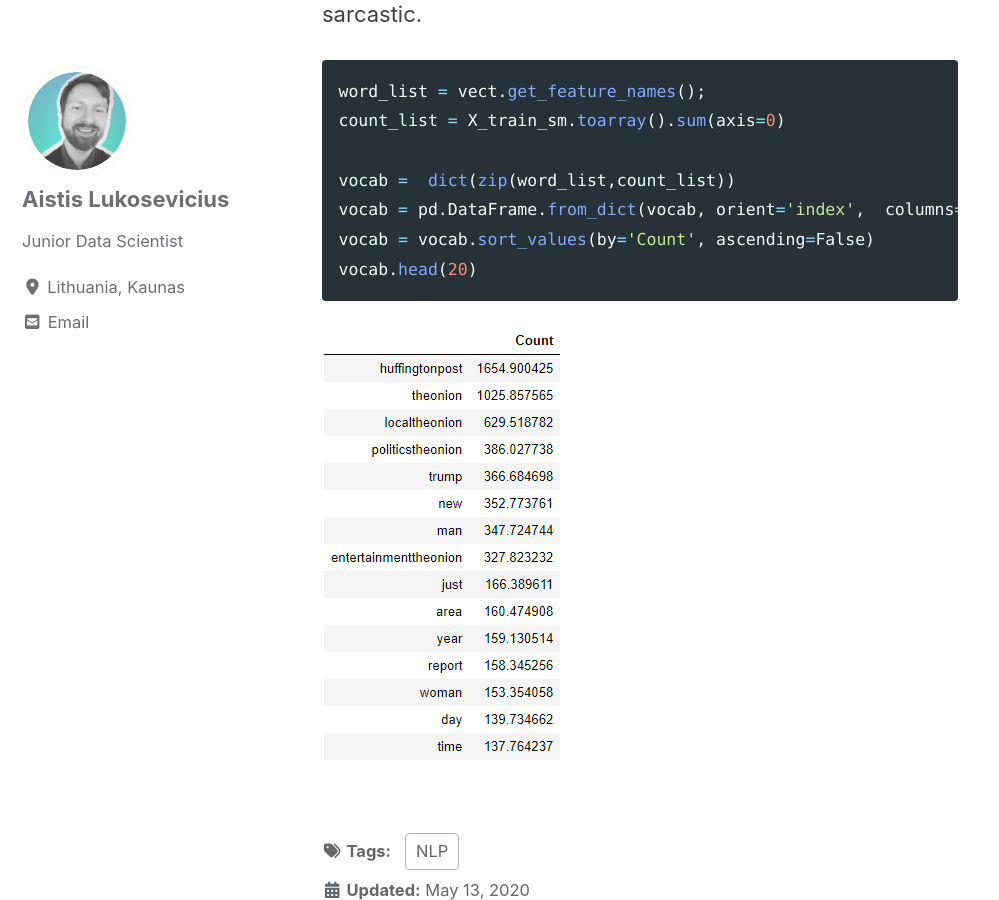
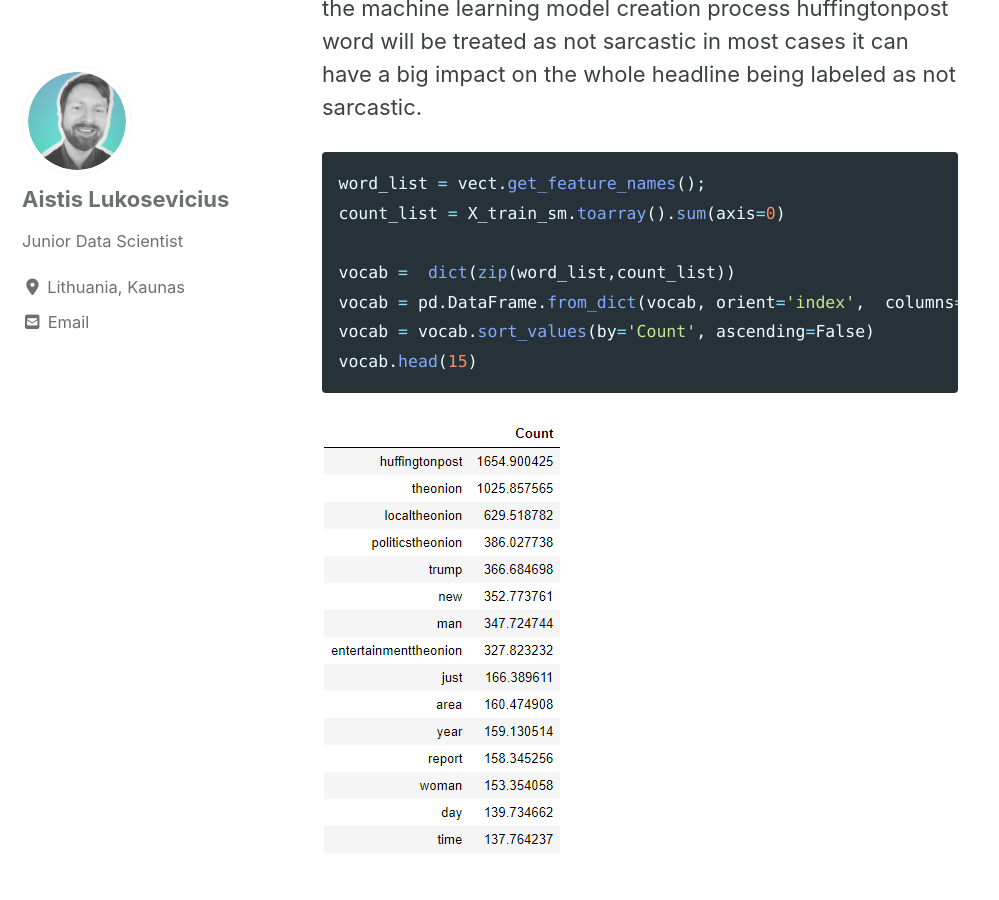
Before and after one commit to Aistisl/Aistisl.github.io, a Jekyll site: the page built from _posts/2020-05-13-Sarcasm.md, in a window 1280 px wide and 900 px high, scrolled down 6867 px. Shown: the whole window, without its empty margins (0-999 px from the left). Built offline with Jekyll 4.4.1, drawn with Linux system fonts in a browser that asks for light colours; cached includes are drawn as plain includes; nearby versions of some CDN libraries.

Commit message:
first post update

````diff
--- a/_posts/2020-05-13-Sarcasm.md
+++ b/_posts/2020-05-13-Sarcasm.md
@@ -158,7 +158,7 @@
 vocab =  dict(zip(word_list,count_list))
 vocab = pd.DataFrame.from_dict(vocab, orient='index',  columns=['Count'])
 vocab = vocab.sort_values(by='Count', ascending=False)
-vocab.head(20)
+vocab.head(15)
 ```
 
 <img src="/images/bigwords.PNG" alt="">
````
Also changed, not shown: images/df_con.PNG, images/df_con2.PNG, images/vectorized.PNG.
